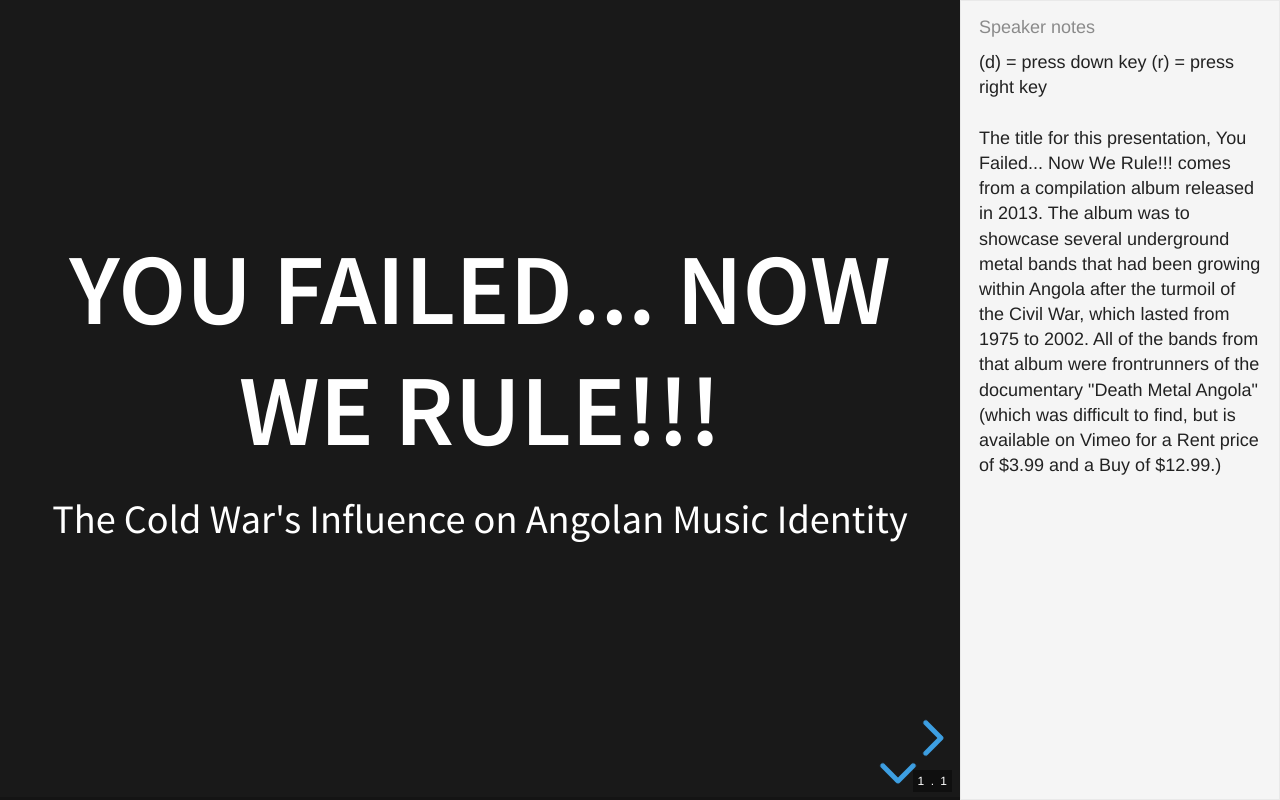
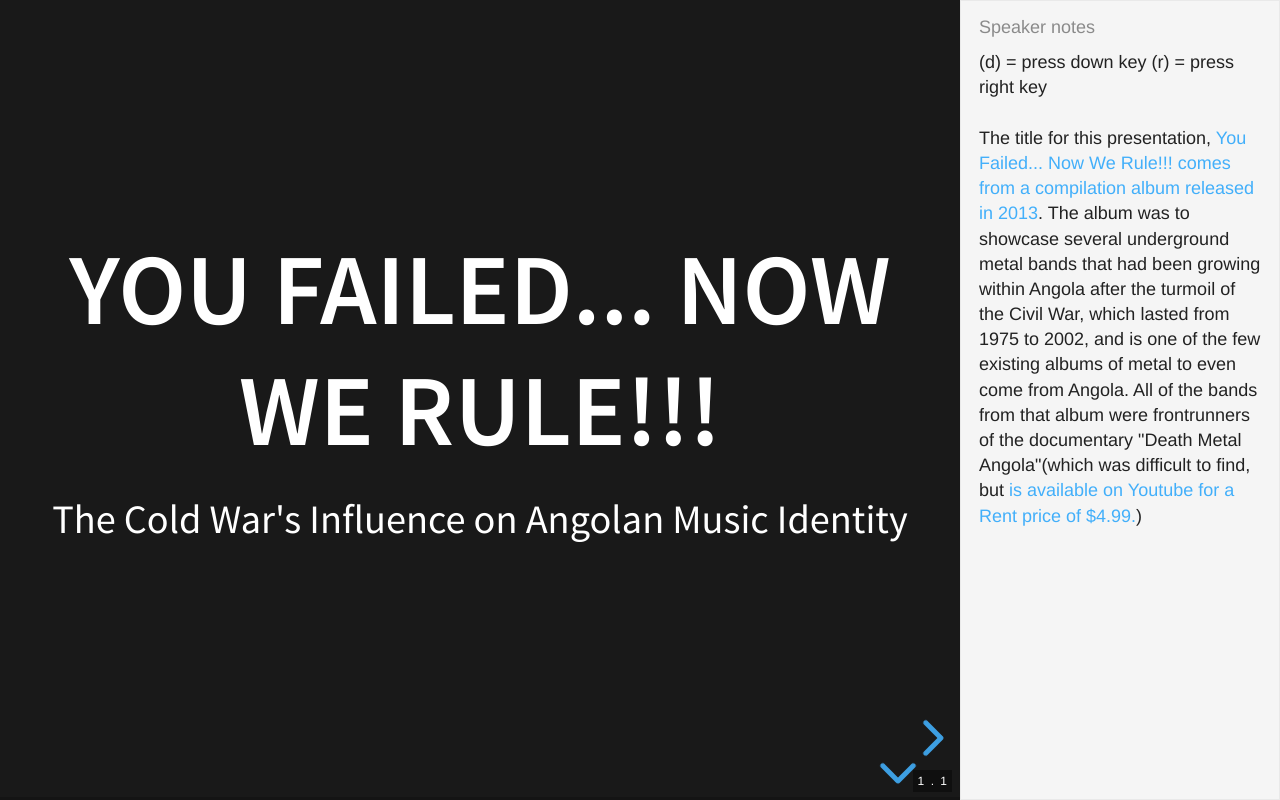
Before and after one commit to VerityKarn/MUSC1080Presentation, a website: page index.html in a window 1280 px wide. Drawn offline with Linux system fonts and the light colour scheme.

Commit message:
Added links to intro

```diff
--- a/index.html
+++ b/index.html
@@ -27,7 +27,7 @@
 							(r)	= press right key
 							<br>
 							<br>
-							The title for this presentation, You Failed... Now We Rule!!! comes from a compilation album released in 2013. The album was to showcase several underground metal bands that had been growing within Angola after the turmoil of the Civil War, which lasted from 1975 to 2002. All of the bands from that album were frontrunners of the documentary "Death Metal Angola"(which was difficult to find, but is available on Vimeo for a Rent price of $3.99 and a Buy of $12.99.)
+							The title for this presentation, <a href="https://cuberecords.bandcamp.com/album/you-failed-now-we-rule-a-nossa-vez">You Failed... Now We Rule!!! comes from a compilation album released in 2013</a>. The album was to showcase several underground metal bands that had been growing within Angola after the turmoil of the Civil War, which lasted from 1975 to 2002, and is one of the few existing albums of metal to even come from Angola. All of the bands from that album were frontrunners of the documentary "Death Metal Angola"(which was difficult to find, but <a href="https://www.youtube.com/watch?v=wpE3V50Bem4">is available on Youtube for a Rent price of $4.99.</a>)
 						</aside>
 
 					</section>
```
